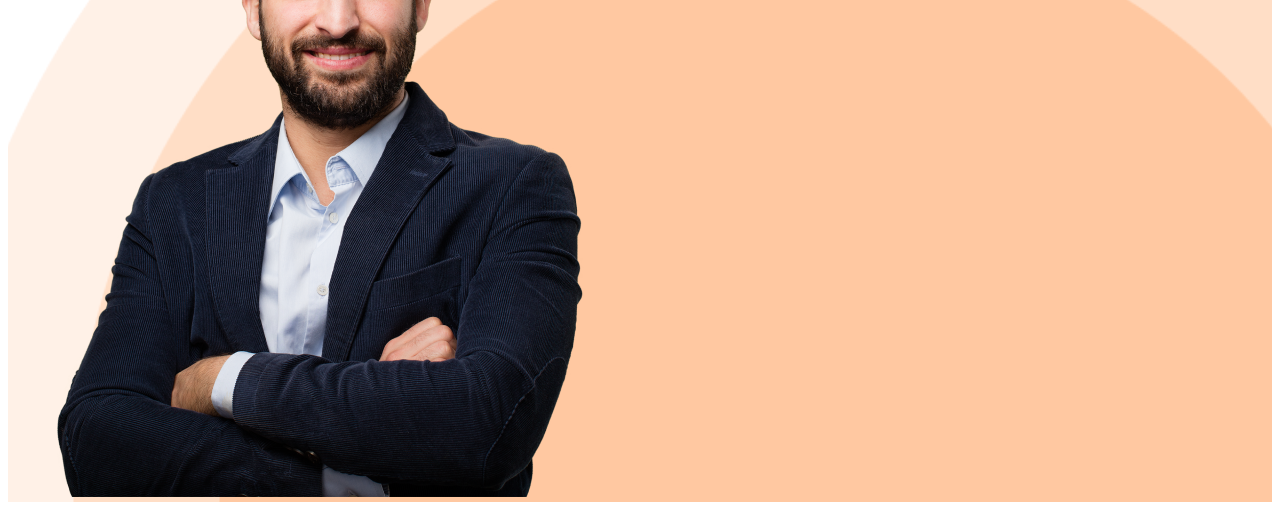
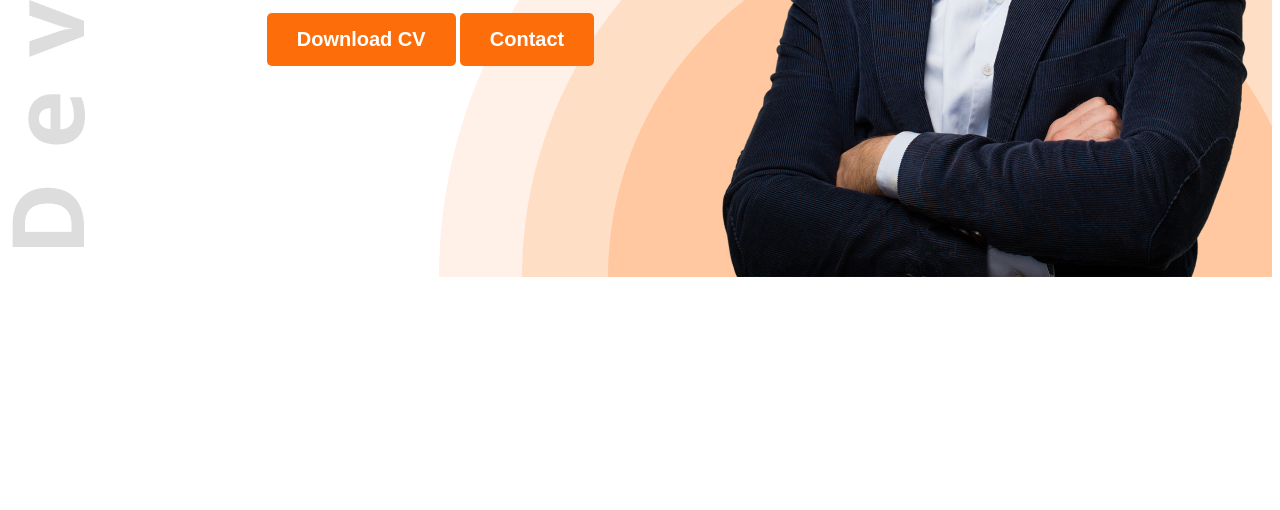
Before and after one commit to shaownsk/My-portfolio, a plain HTML site: page index.html in a window 1280 px wide. Shown: the part 524-1034 px from the top of the page. After the commit the page ends 809 px from the top, so only its background shows below. Drawn offline with nearby package versions, Linux system fonts and the light colour scheme.

Commit message:
complet banner

```diff
--- a/index.html
+++ b/index.html
@@ -11,7 +11,7 @@
     <link rel="stylesheet" href="style.css">
 </head>
 <body class="open-sans-normal">
-    <head>
+    <header class="hbg">
         <nav>
             <h3 class="title">S<span class="sk">K</span></h3>
             <ul>
@@ -33,7 +33,7 @@
         </div>
 
 
-    </head>
+    </header>
     <body>
 
     </body>
--- a/style.css
+++ b/style.css
@@ -51,9 +51,16 @@ nav li a{
     font-weight: 700;
 }
 /* banner-design */
+.hbg{
+    background-image: url(images/developer.png),url(images/header_bg.png);
+    background-repeat: no-repeat;
+    background-position: left top,right bottom;
+}
 .banner{
-    background-image: url(images/header_bg.png);
-    background-repeat: no-repeat;
-    background-position: center;
-    background-size: cover;
+    display: flex;
+    align-items: center;
+    padding: 0px 15px 0px 180px;
+    text-align: center;
+    line-height: 30px;
+    justify-content: space-between;
 }
```
